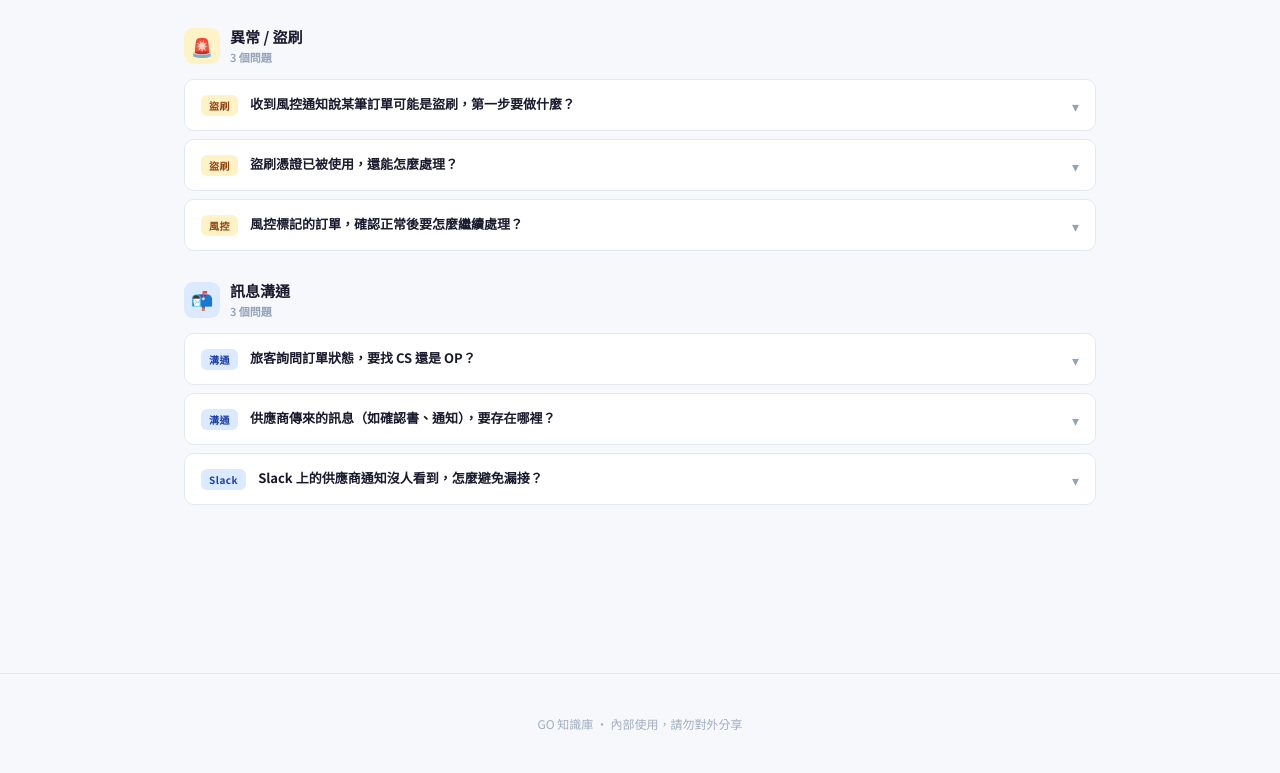
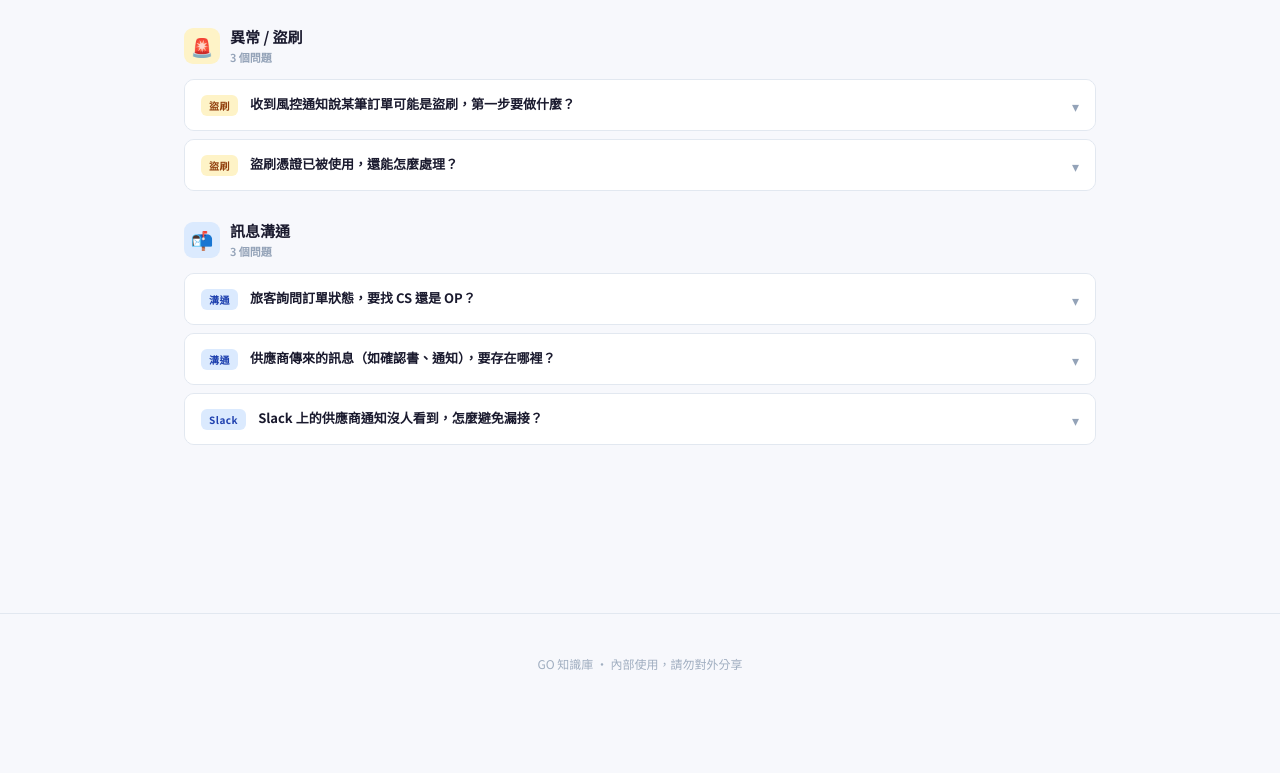
Before and after one commit to thisiswinnietseng/scm-wiki, a plain HTML site: page pages/faq.html in a window 1280 px wide. Shown: the part 1909-2682 px from the top of the page. After the commit the page ends 2622 px from the top, so only its background shows below. Drawn offline with Linux system fonts and the light colour scheme.

Commit message:
FAQ 刪除風控標記訂單題目
Co-Authored-By: Claude Sonnet 4.6 <noreply@anthropic.com>

```diff
--- a/pages/faq.html
+++ b/pages/faq.html
@@ -397,14 +397,6 @@
       <div class="faq-a">無法撤銷已使用的憑證，需通知風控團隊，由風控與財務部門追究後續追償，OP 負責提供訂單明細配合調查。</div>
     </div>
 
-    <div class="faq-item" data-cat="fraud">
-      <button class="faq-q" onclick="toggleFaq(this)">
-        <span class="faq-q-badge" style="background:#fef3c7;color:#92400e;">風控</span>
-        <span class="faq-q-text">風控標記的訂單，確認正常後要怎麼繼續處理？</span>
-        <span class="faq-q-arr">▾</span>
-      </button>
-      <div class="faq-a">通知風控解除標記後，在 Be2 將訂單狀態更新為正常，再通知 OP 依標準流程繼續出票作業。</div>
-    </div>
   </div>
 
   <!-- ── 訊息溝通 ── -->
```
